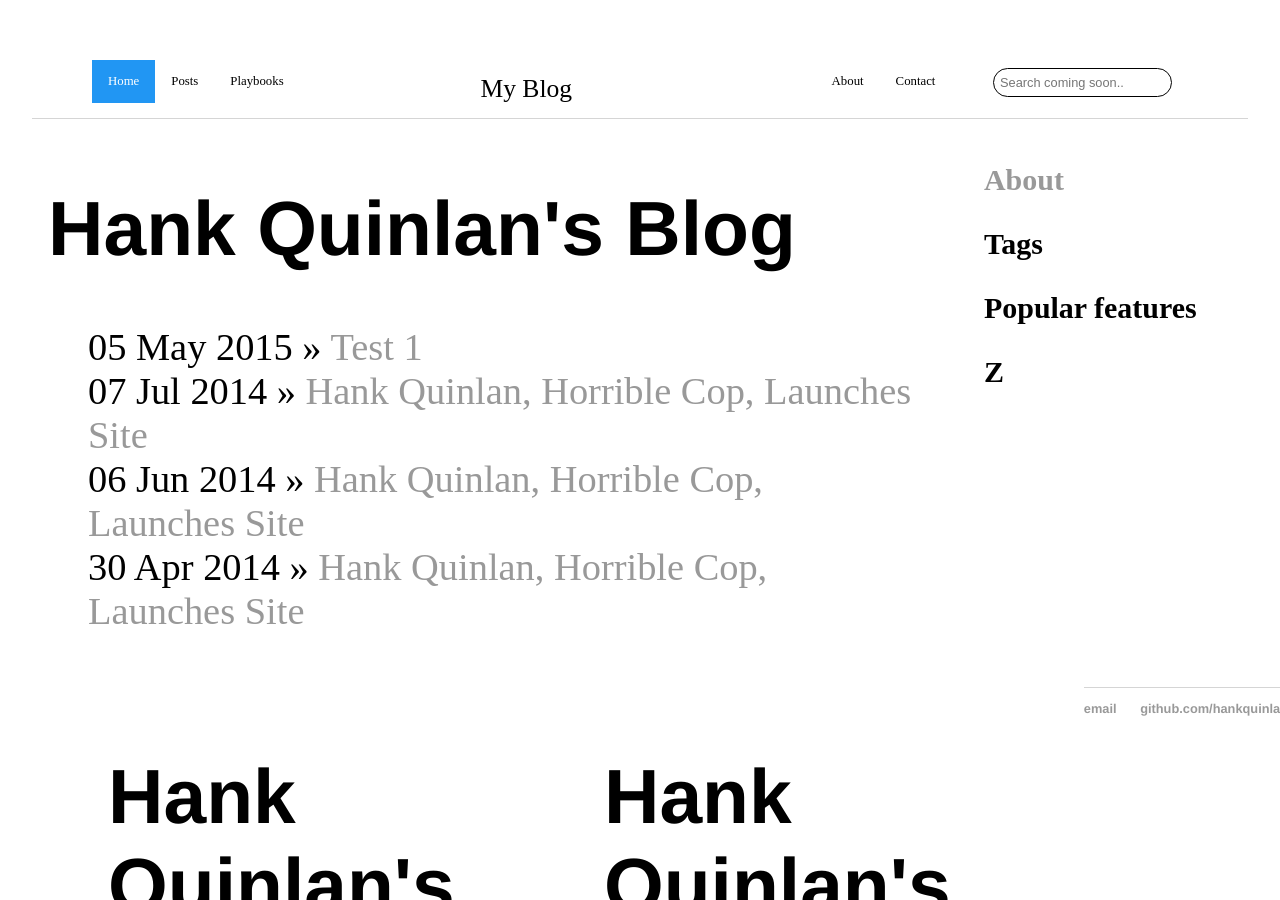
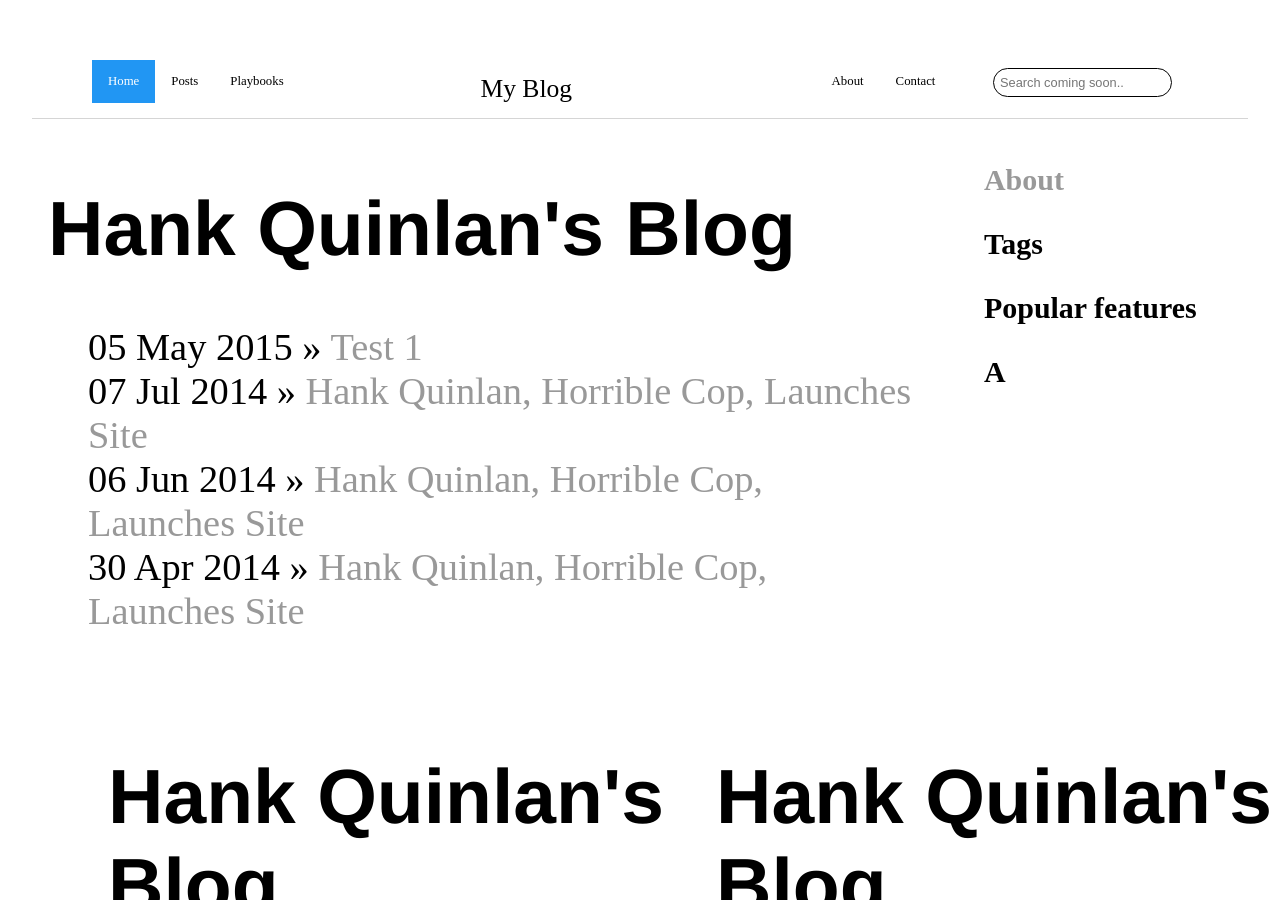
Before and after one commit to billparry99/billparry99.github.io, a Jekyll site: the page built from blog/index.html, in a window 1280 px wide and 900 px high. Built offline with Jekyll 4.4.1, drawn with Linux system fonts in a browser that asks for light colours.

Commit message:
Update def2.html

```diff
--- a/_layouts/def2.html
+++ b/_layouts/def2.html
@@ -41,7 +41,7 @@
 						<h3><a href="/about">About</a></h3>
 						<h3>Tags</h3>
 						<h3>Popular features</h3>
-						<h3>Z</h3>
+						<h3>A</h3>
 				</div>
 			</div>
 
@@ -52,6 +52,7 @@
 				<div class="mainsubrow1">
 					{{ content }}
 				</div>
+			</div>
 
 			<footer>
 	    		<ul>
```
